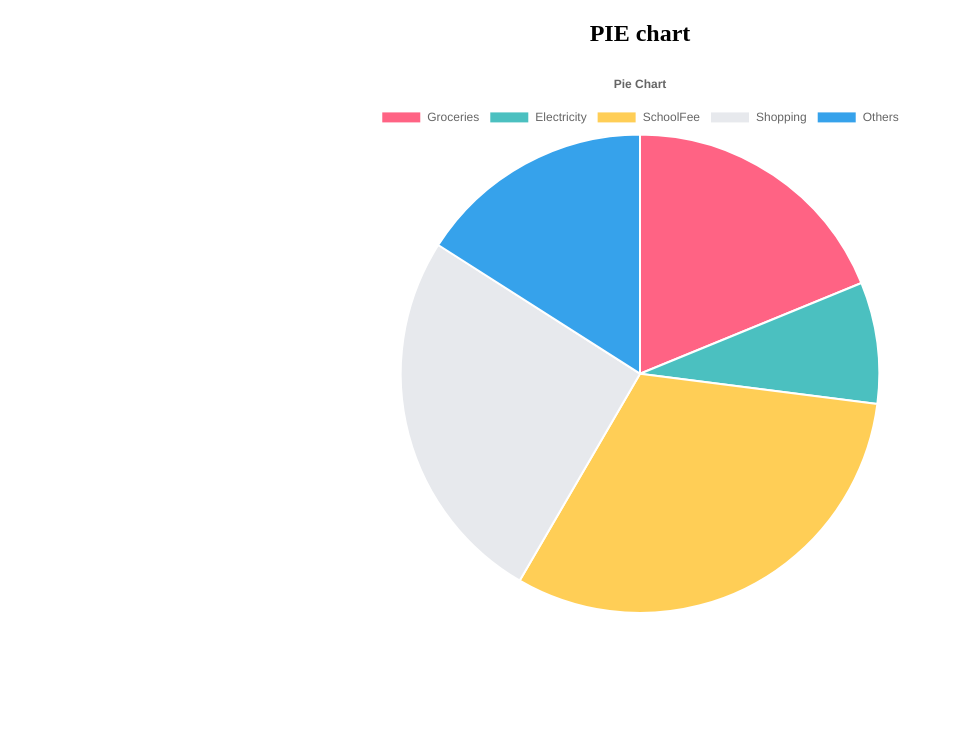
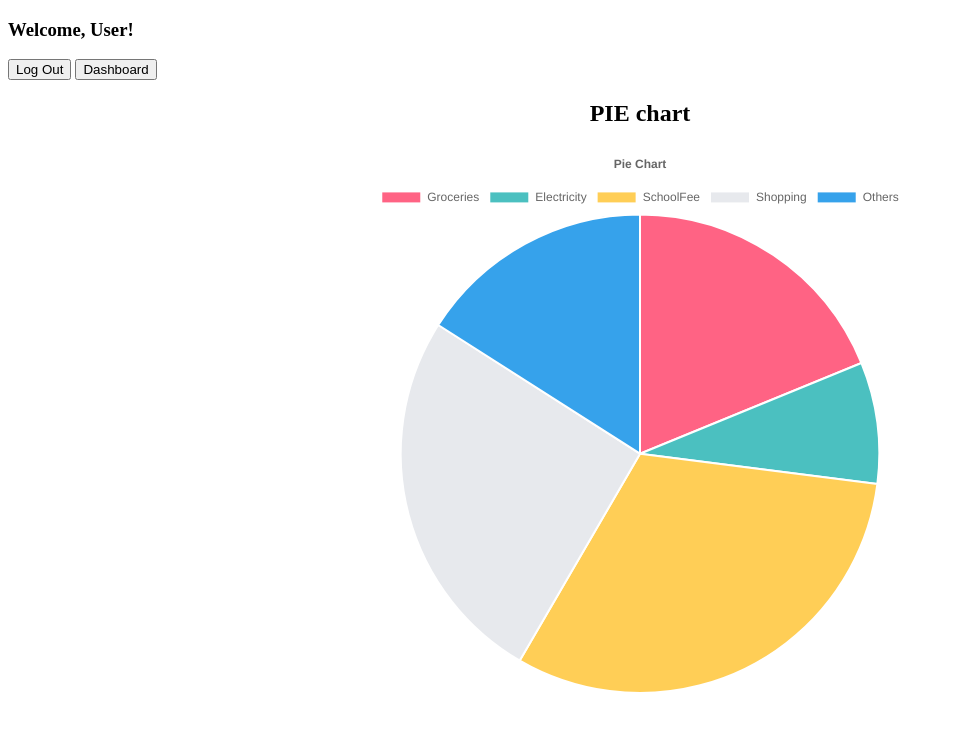
Before and after one commit to TASEWA/Expense-Tracker, a plain HTML site: page html/graph.html in a window 1280 px wide. Shown: the whole page, without its empty margins (0-954 px from the left). Drawn offline with nearby package versions, Linux system fonts and the light colour scheme.

Commit message:
Update: added buttons

```diff
--- a/html/graph.html
+++ b/html/graph.html
@@ -1,5 +1,6 @@
 <!DOCTYPE html>
 <html lang="en">
+
 <head>
     <meta charset="UTF-8">
     <script src="https://ajax.googleapis.com/ajax/libs/jquery/2.1.3/jquery.min.js"></script>
@@ -7,16 +8,29 @@
 
     <title>PIE chart</title>
 </head>
+
 <body>
+    <div>
+        <div>
+            <h3>Welcome, User!</h3>
+            <div class=button>
+                <button onclick="location.href='Welcome.html'" class="log-out-button">Log Out</button>
+                <button onclick="location.href='dashboard.html'" class="dashboard-button">Dashboard</button>
+            </div>
+        </div>
+
         <div class="container">
-	<h2><center>PIE chart</center></h2>
+            <h2>
+                <center>PIE chart</center>
+            </h2>
             <canvas id="barChart" width="400" height="500"></canvas>
 
         </div>
 </body>
+
 </html>
 <script type="text/javascript">
-$(document).ready(function(){
+    $(document).ready(function () {
         var chartDiv = $("#barChart");
         var myChart = new Chart(chartDiv, {
             type: 'pie',
```
Lines whose indentation alone changed are shown as unchanged.
